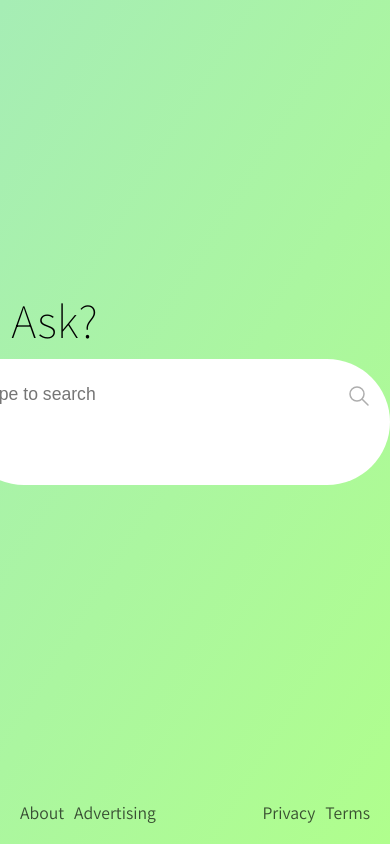
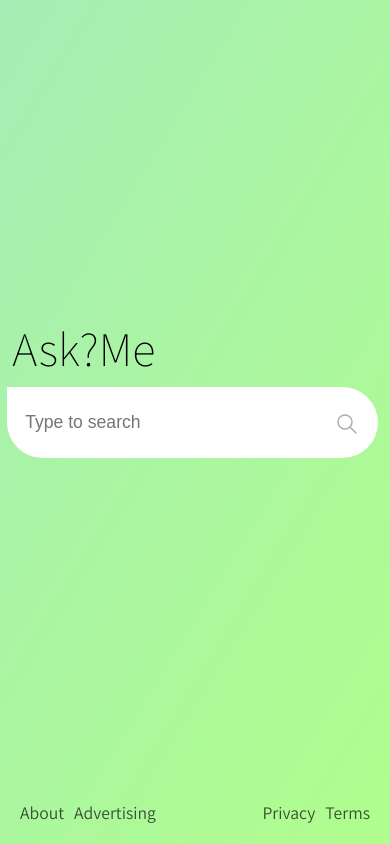
Before and after one commit to rohilpinto/GoogleSearch-Page-Replica, a plain HTML site: page index.html in a window 390 px wide. Drawn offline with Linux system fonts and the light colour scheme.

Commit message:
added media query

```diff
--- a/style.css
+++ b/style.css
@@ -16,7 +16,7 @@ body {
 }
 
 .main-page-bg {
-  background: var(--Background-primary-clr);
+  background: var(--Background-primary-clr),  #A6EDB5;
 
   height: 100vh;
 }
@@ -64,6 +64,16 @@ body {
   transition-property: box-shadow;
   transition-duration: 0.3s;
 }
+
+
+@media (max-width: 500px) {
+  .search-box {
+    width: 95%;
+  }
+}
+
+
+
 .search-box:hover {
   box-shadow: -4px 20px 20px -30px rgba(0, 0, 0, 1);
 }
@@ -82,6 +92,8 @@ body {
   transition: 0.5s;
 
 }
+
+
 
 .search-text::placeholder {
   font-weight: lighter;
@@ -130,3 +142,11 @@ body {
 .privacy {
   margin-right: 10px;
 }
+
+
+/* Media Queries */
+
+
+@media (max-width: 500px) {
+
+}
```
